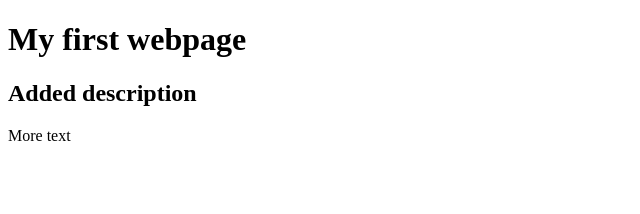
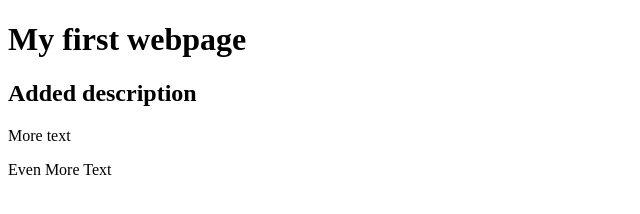
Before and after one commit to GeorgiOrbis/first-repo, a plain HTML site: page index.html in a window 1280 px wide. Shown: the whole page, without its empty margins (0-640 px from the left). Drawn offline with Linux system fonts and the light colour scheme.

Commit message:
Update index.html

```diff
--- a/index.html
+++ b/index.html
@@ -13,5 +13,7 @@
 
 
     <p>More text</p>
+
+    <p>Even More Text</p>
 </body>
 </html>
```
